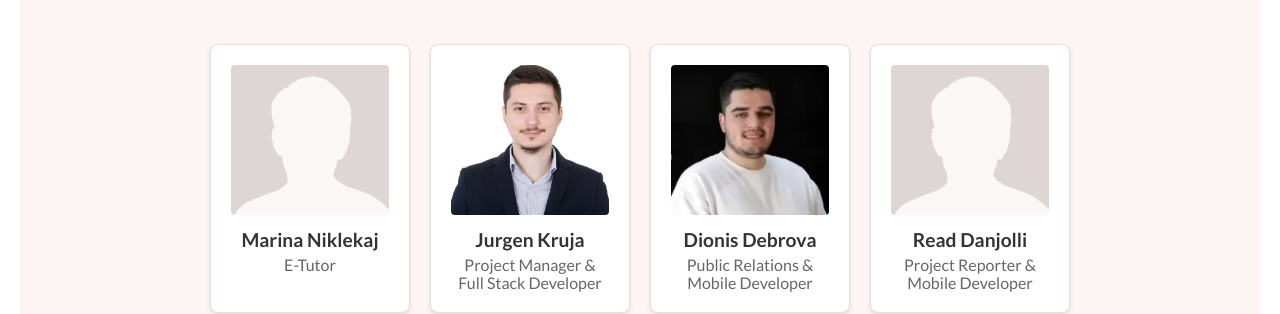
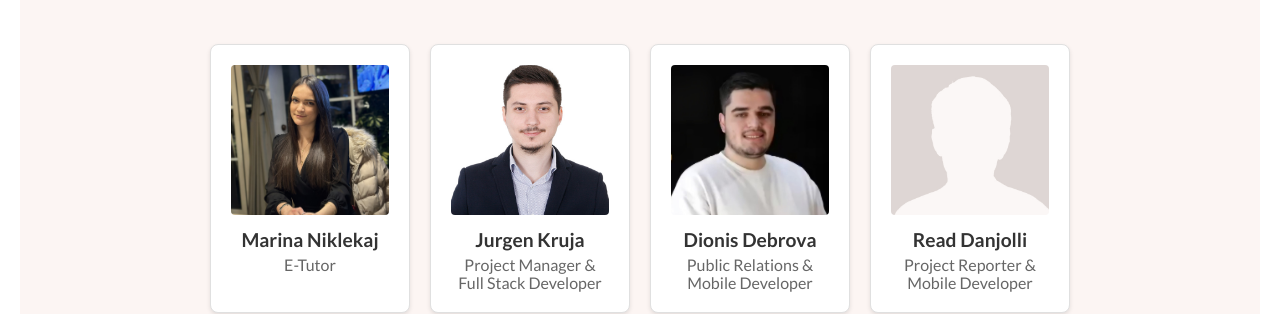
Before and after one commit to sayjin93/UET_Team1_Local-VCL, a React (Vite) app in the folder client/: page /about in a window 1280 px wide. Shown: the part 415-729 px from the top of the page. Built offline with nearby package versions, Linux system fonts and the light colour scheme; no server answers.

Commit message:
Adding Marina's photo

```diff
--- a/client/src/routes/aboutPage/AboutPage.jsx
+++ b/client/src/routes/aboutPage/AboutPage.jsx
@@ -8,7 +8,7 @@ const teamMembers = [
   {
     name: "Marina Niklekaj",
     role: "E-Tutor",
-    image: "noavatar.jpg",
+    image: "marina.jpeg",
   },
   {
     name: "Jurgen Kruja",
```
Also changed, not shown: client/public/team/marina.jpeg (added).
